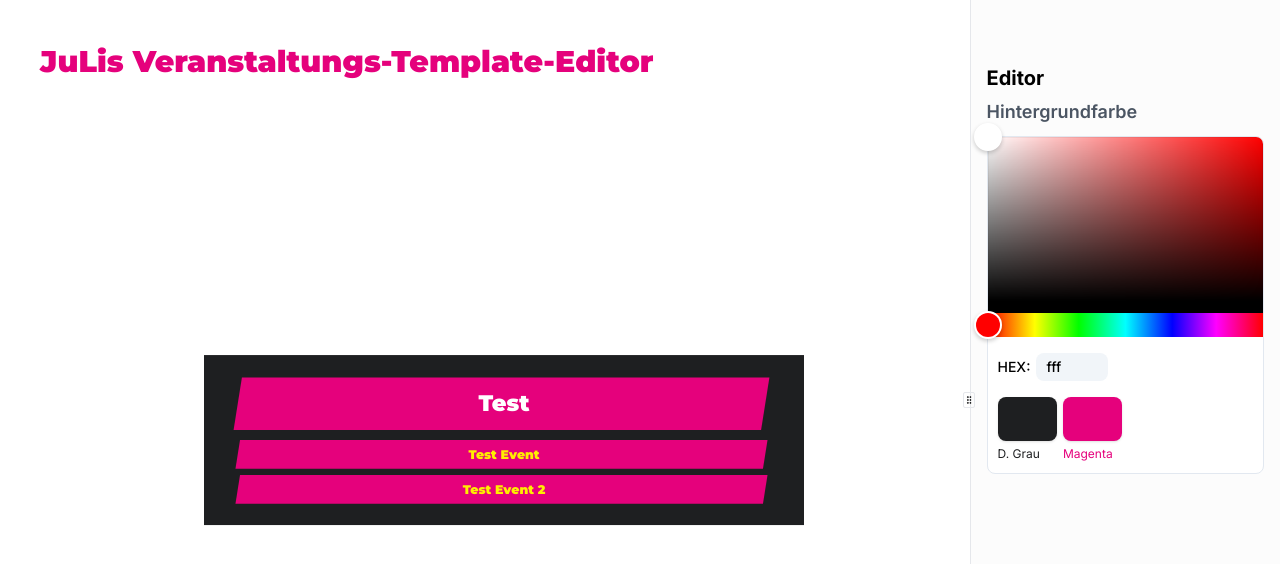
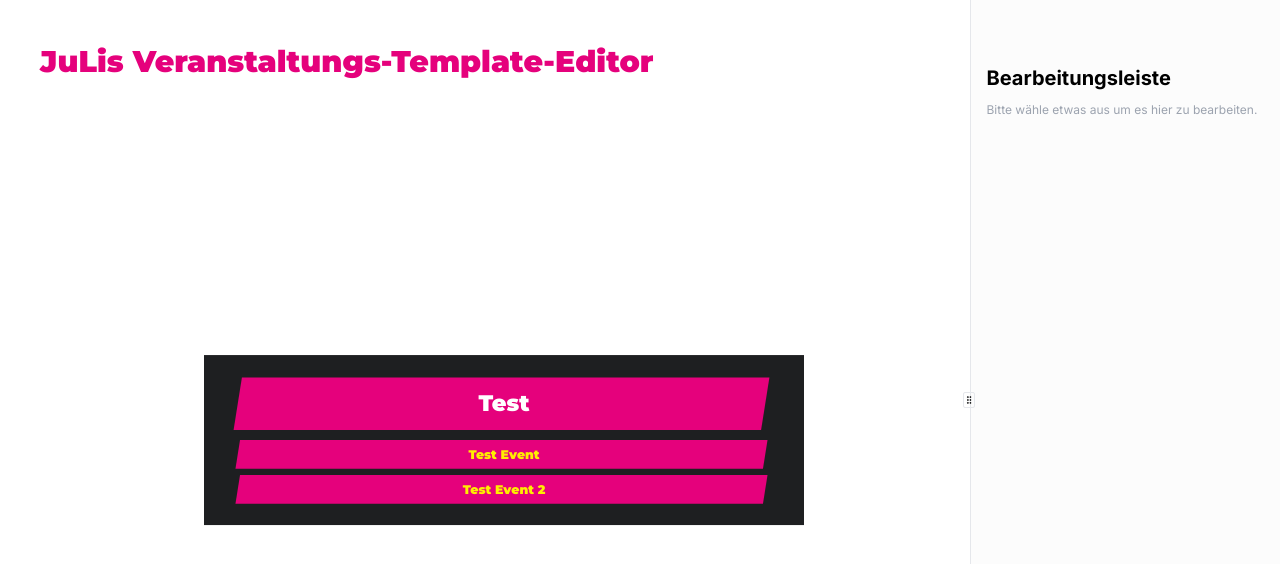
Before and after one commit to tkoehlerlg/julis-veranstaltungs-template-editor, a Next.js app: page / in a window 1280 px wide. Shown: the top 564 px of the page. Built offline with nearby package versions, Linux system fonts and the light colour scheme.

Commit message:
update editorSidebar

```diff
--- a/src/components/editor/sidebar/editorSidebar.tsx
+++ b/src/components/editor/sidebar/editorSidebar.tsx
@@ -1,7 +1,6 @@
 import { useCallback, useEffect, useMemo, useRef, useState } from 'react'
 import { Label } from '@/components/ui/label'
 import { Textarea } from '@/components/ui/textarea'
-import { Switch } from '@/components/ui/switch'
 import { SwitchButton } from '@/components/ui/switchButton'
 import { ThemeTemplate } from '@/lib/color'
 import { cn } from '@/lib/utils'
@@ -112,10 +111,10 @@ export function EditorSidebar() {
         }
     }, [editorId])
 
-    return (
+    return selected ? (
         <div className='flex h-full w-full flex-col gap-2.5 bg-[#FCFCFC] p-4 pt-16'>
             <h2 className={cn('text-xl font-bold', !showTitle && '-mb-5')}>
-                Editor
+                Edit Sidebar
             </h2>
             {showTitle && (
                 <div className='mt-2.5 grid w-full gap-1.5'>
@@ -167,5 +166,14 @@ export function EditorSidebar() {
                 featuredColors={featureColors}
             />
         </div>
+    ) : (
+        <div className='flex h-full w-full flex-col gap-2.5 bg-[#FCFCFC] p-4 pt-16'>
+            <h2 className={cn('text-xl font-bold', !showTitle && '-mb-5')}>
+                Bearbeitungsleiste
+            </h2>
+            <p className='mt-5 grid w-full gap-1.5 text-xs text-gray-400'>
+                Bitte wähle etwas aus um es hier zu bearbeiten.
+            </p>
+        </div>
     )
 }
```
